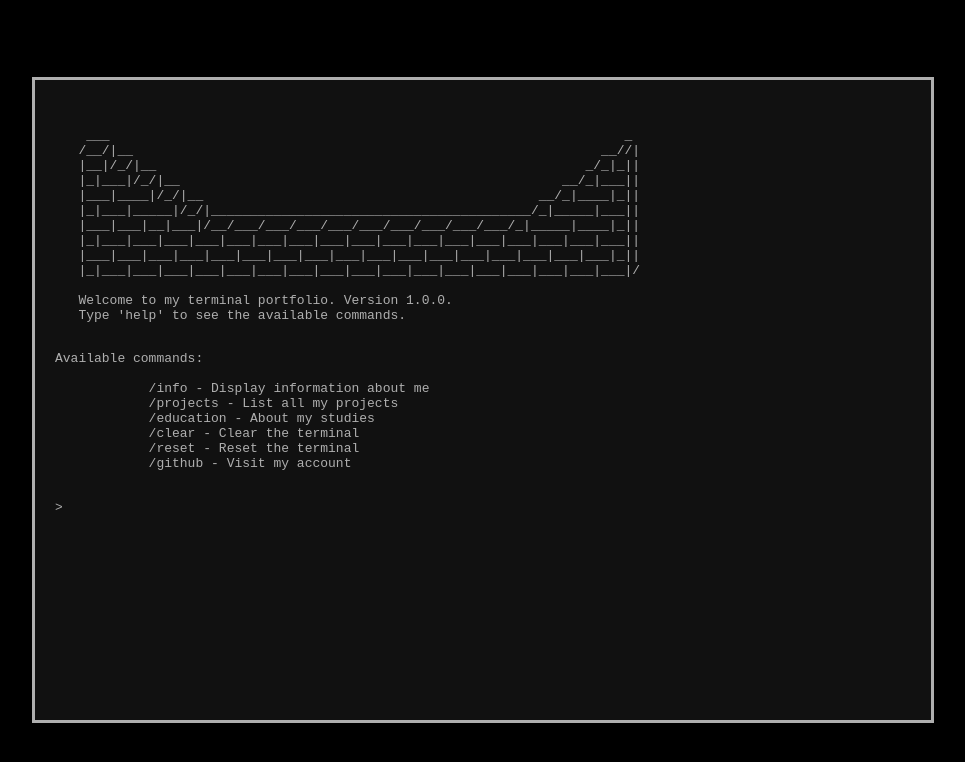
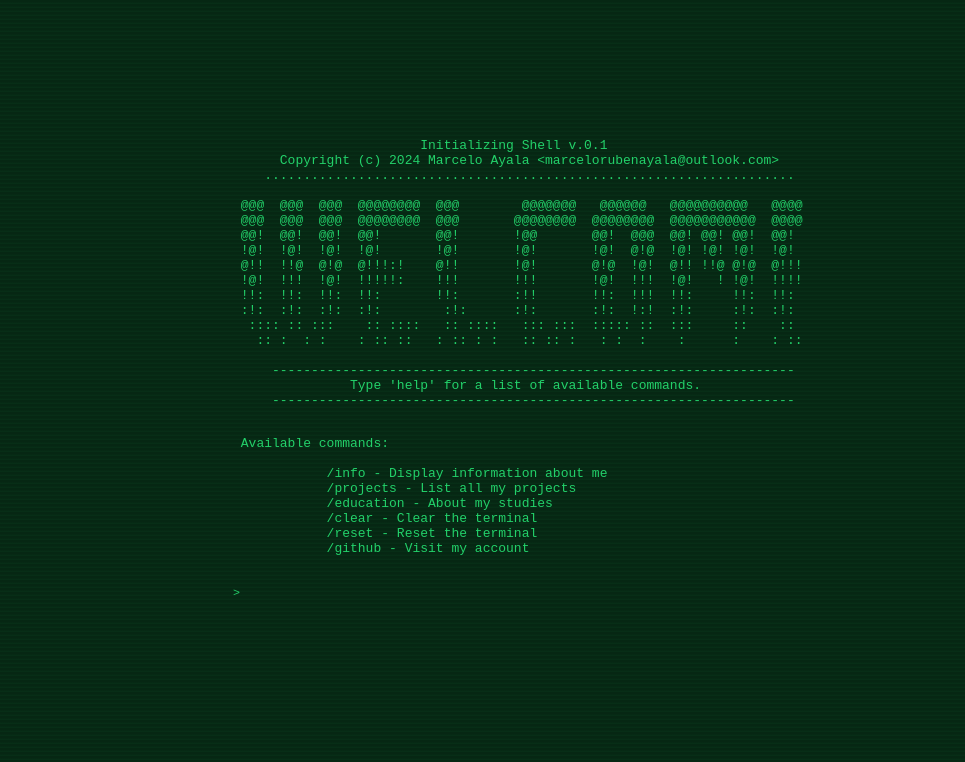
Before and after one commit to ayalamarcelo/portfolio, a website: page index.html in a window 1280 px wide. Shown: the whole page, without its empty margins (157-1122 px from the left). Drawn offline with Linux system fonts and the light colour scheme.

Commit message:
Update style files :lipstick:

```diff
--- a/index.html
+++ b/index.html
@@ -4,7 +4,7 @@
     <meta charset="UTF-8">
     <meta name="viewport" content="width=device-width, initial-scale=1.0">
     <link rel="stylesheet" href="styles.css">
-    <title>Portfolio</title>
+    <title>Welcome!</title>
 </head>
 <body>
     <div class="computer">
--- a/script.js
+++ b/script.js
@@ -3,25 +3,32 @@ document.addEventListener('DOMContentLoaded', () => {
     const commandInput = document.getElementById('commandInput');
 
     const asciiArt = `
-    ___                                                                  _
-   /__/|__                                                            __//|
-   |__|/_/|__                                                       _/_|_||
-   |_|___|/_/|__                                                 __/_|___||
-   |___|____|/_/|__                                           __/_|____|_||
-   |_|___|_____|/_/|_________________________________________/_|_____|___||
-   |___|___|__|___|/__/___/___/___/___/___/___/___/___/___/_|_____|____|_||
-   |_|___|___|___|___|___|___|___|___|___|___|___|___|___|___|___|___|___||
-   |___|___|___|___|___|___|___|___|___|___|___|___|___|___|___|___|___|_||
-   |_|___|___|___|___|___|___|___|___|___|___|___|___|___|___|___|___|___|/
+                        Initializing Shell v.0.1
+      Copyright (c) 2024 Marcelo Ayala <marcelorubenayala@outlook.com>
+    ....................................................................
 
-   Welcome to my terminal portfolio. Version 1.0.0.
-   Type 'help' to see the available commands.
-    `;
+ @@@  @@@  @@@  @@@@@@@@  @@@        @@@@@@@   @@@@@@   @@@@@@@@@@   @@@@@@@@
+ @@@  @@@  @@@  @@@@@@@@  @@@       @@@@@@@@  @@@@@@@@  @@@@@@@@@@@  @@@@@@@@
+ @@!  @@!  @@!  @@!       @@!       !@@       @@!  @@@  @@! @@! @@!  @@!
+ !@!  !@!  !@!  !@!       !@!       !@!       !@!  @!@  !@! !@! !@!  !@!
+ @!!  !!@  @!@  @!!!:!    @!!       !@!       @!@  !@!  @!! !!@ @!@  @!!!:!
+ !@!  !!!  !@!  !!!!!:    !!!       !!!       !@!  !!!  !@!   ! !@!  !!!!!:
+ !!:  !!:  !!:  !!:       !!:       :!!       !!:  !!!  !!:     !!:  !!:
+ :!:  :!:  :!:  :!:        :!:      :!:       :!:  !:!  :!:     :!:  :!:
+  :::: :: :::    :: ::::   :: ::::   ::: :::  ::::: ::  :::     ::    :: ::::
+   :: :  : :    : :: ::   : :: : :   :: :: :   : :  :    :      :    : :: ::
+
+     -------------------------------------------------------------------
+               Type 'help' for a list of available commands.
+     -------------------------------------------------------------------
+   `;
+
+    console.log(asciiArt);
 
 
     const commands = {
         help: () => {
-            return `Available commands:
+            return ` Available commands:
 
             /info - Display information about me
             /projects - List all my projects
@@ -33,13 +40,15 @@ document.addEventListener('DOMContentLoaded', () => {
         },
 
         info: () => {
-            return `About me:
+            return ` About me:
+
             Full Stack Developer oriented on back-end development, with experience in projects using Node.js
             and Java, as well as working with both relational and non-relational databases.`;
         },
 
         projects: () => {
-            return `Projects:
+            return ` Projects:
+
             1. Pokematch API - This project allows you to experience the fun of memory games while diving
             into the exciting world of Pokémon. Test your matching skills as you try to find pairs of your
             favorite Pokémon.
@@ -51,7 +60,8 @@ document.addEventListener('DOMContentLoaded', () => {
         },
 
         education: () => {
-            return `Education:
+            return ` Education:
+
             I am currently studying at IFTS N°11, where I am pursuing a program that covers various aspects
             of software development and programming. My coursework includes subjects related to databases,
             backend development, and modern web technologies. I am particularly focused on expanding my
@@ -73,7 +83,8 @@ document.addEventListener('DOMContentLoaded', () => {
         },
 
         github: () => {
-            return `Github:
+            return ` Github:
+
             https://github.com/ayalamarcelo`;
         },
 
--- a/styles.css
+++ b/styles.css
@@ -1,7 +1,6 @@
 body {
-    font-family: 'Courier New', Courier, monospace;
-    background-color: #000;
-    color: #afafaf;
+    font-family: monospace;
+    color: #23d16a;
     margin: 0;
     padding: 0;
     display: flex;
@@ -9,21 +8,30 @@ body {
     align-items: center;
     height: 100vh;
     overflow-y: hidden;
+    background: linear-gradient(to bottom,
+            #062713 50%,
+            #23d16a 40px);
+    background-size: 100% 4px;
 }
 
 .computer {
-    border: 3px solid #afafaf;
-    width: 70vw;
-    height: 80vh;
+    width: 50vw;
+    height: 90vh;
     display: flex;
     flex-direction: column;
     background-color: #111;
+    border-radius: 50px;
 }
 
 .screen {
     flex: 1;
-    padding: 20px;
+    padding: 70px;
     overflow-y: auto;
+    background: linear-gradient(to bottom,
+            #062713 50%,
+            #23d16a 40px);
+    background-size: 100% 4px;
+    overflow: hidden;
 }
 
 #output {
@@ -37,7 +45,7 @@ body {
 }
 
 .prompt {
-    font-size: 0.8em;
+    font-size: 0.9em;
     margin-right: 5px;
 }
 
@@ -45,34 +53,8 @@ input {
     font-family: monospace;
     border: none;
     background: transparent;
-    color: #afafaf;
+    color: #23d16a;
     width: 100%;
     font-size: 1em;
     outline: none;
 }
-
-.keyboard {
-    background-color: #000;
-    border-top: 5px solid #afafaf;
-    padding: 10px;
-    display: flex;
-    flex-direction: column;
-}
-
-.key-row {
-    display: flex;
-    justify-content: space-around;
-}
-
-.key {
-    background-color: #222;
-    border: 1px solid #afafaf;
-    color: #afafaf;
-    padding: 5px;
-    margin: 2px;
-    border-radius: 5px;
-    text-align: center;
-    width: 30px;
-    height: 30px;
-    font-size: 1em;
-}
```
